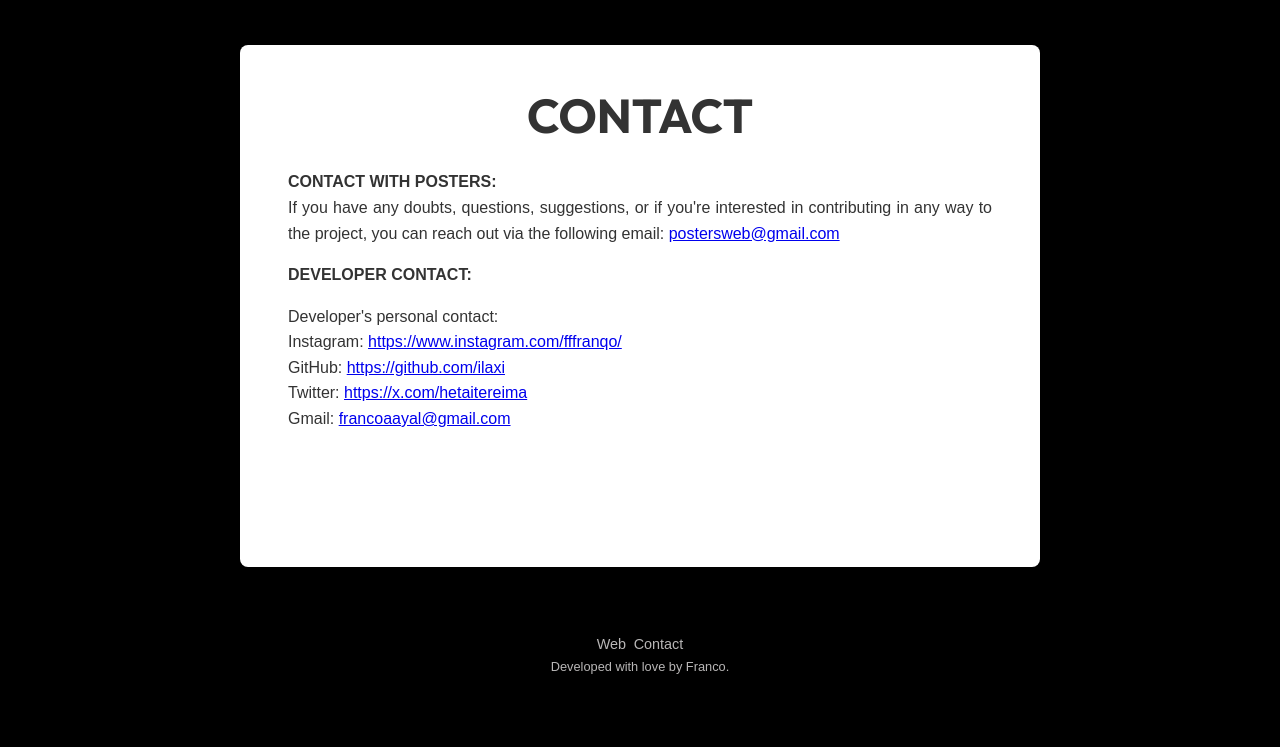
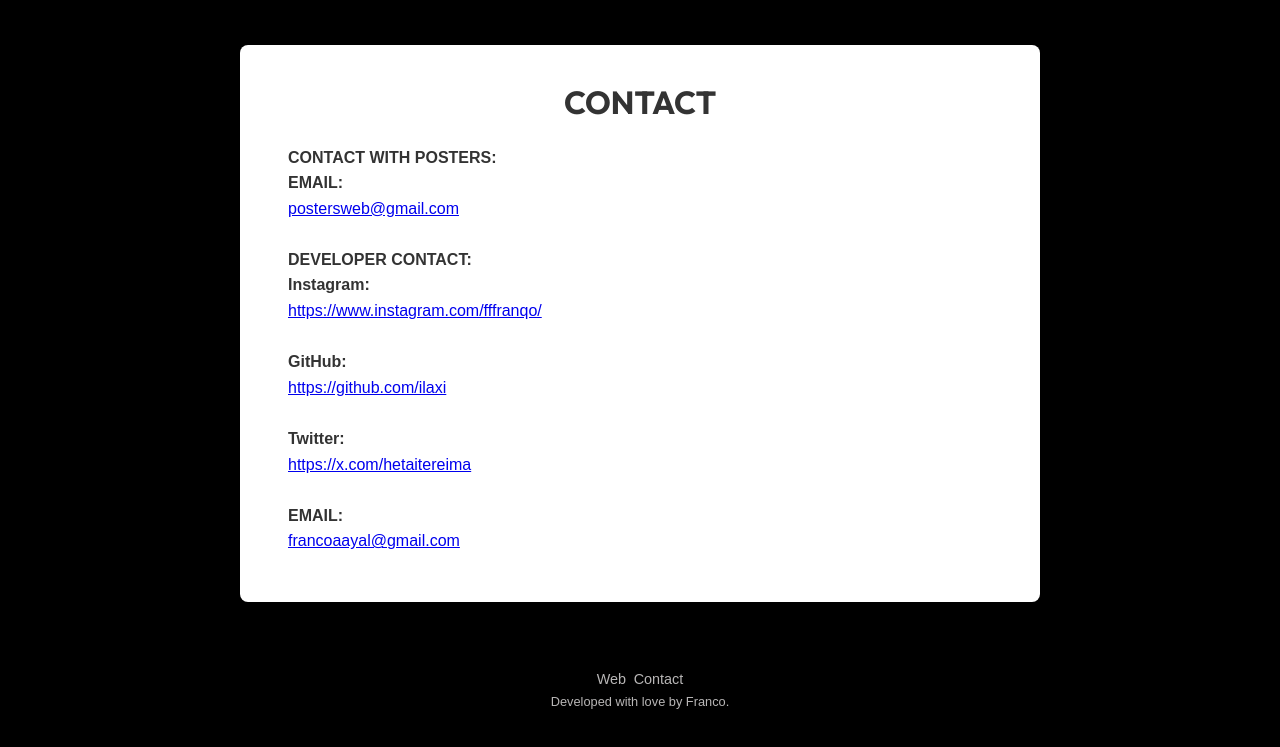
Before and after one commit to Postersweb/Posters.more, a plain HTML site: page Docs/CT.html in a window 1280 px wide. Shown: the part 75-822 px from the top of the page. Before the commit the page ends 800 px from the top, so only its background shows below. Drawn offline with Linux system fonts and the light colour scheme; a web font is replaced by a local one.

Commit message:
fix links

```diff
--- a/Docs/CT.html
+++ b/Docs/CT.html
@@ -134,7 +134,7 @@
     }
     section { padding: 2rem; animation: fadeIn 0.5s ease; }
 
-    h1 { margin-bottom: 1rem; font-family: 'Outfit', sans-serif; font-size: 2.97rem; text-align: center; }
+    h1 { margin-bottom: 1rem; font-family: 'Outfit', sans-serif; font-size: 2rem; text-align: center; }
     h2 { margin: 1.5rem 0 1rem; font-family: 'Outfit', sans-serif; }
     p { margin-bottom: 1rem; text-align: justify; }
     ul { margin-left: 1.5rem; margin-bottom: 1rem; }
@@ -204,7 +204,7 @@
       .mobile-menu-toggle.active .bar:nth-child(3) { transform: rotate(45deg) translate(-5px, -6px); }
       h1 { font-size: 2rem; }
       .contact-item {
-        font-size: 0.85rem;
+        font-size: 0.65rem;
       }
     }
 
@@ -293,15 +293,12 @@
       <h1>CONTACT</h1>
       <p>
         <strong>CONTACT WITH POSTERS:</strong><br>
-        If you have any doubts, questions, suggestions, or if you're interested in contributing in any way to the project, you can reach out via the following email: <a href="mailto:postersweb@gmail.com" target="_blank">postersweb@gmail.com</a>
-      </p>
-      <p>
-        <strong>DEVELOPER CONTACT:</strong>
-        <div class="contact-item">Developer's personal contact:</div>
-        <div class="contact-item">Instagram: <a href="https://www.instagram.com/fffranqo/" target="_blank">https://www.instagram.com/fffranqo/</a></div>
-        <div class="contact-item">GitHub: <a href="https://github.com/ilaxi" target="_blank">https://github.com/ilaxi</a></div>
-        <div class="contact-item">Twitter: <a href="https://x.com/hetaitereima" target="_blank">https://x.com/hetaitereima</a></div>
-        <div class="contact-item">Gmail: <a href="mailto:francoaayal@gmail.com" target="_blank">francoaayal@gmail.com</a></div>
+        <strong>EMAIL:</strong><br> <a href="mailto:postersweb@gmail.com" target="_blank">postersweb@gmail.com</a><br><br>
+        <strong>DEVELOPER CONTACT:</strong><br>
+        <strong>Instagram:</strong><br> <a href="https://www.instagram.com/fffranqo/" target="_blank">https://www.instagram.com/fffranqo/</a><br><br>
+        <strong>GitHub:</strong><br> <a href="https://github.com/ilaxi" target="_blank">https://github.com/ilaxi</a><br><br>
+        <strong>Twitter:</strong><br> <a href="https://x.com/hetaitereima" target="_blank">https://x.com/hetaitereima</a><br><br>
+        <strong>EMAIL:</strong><br> <a href="mailto:francoaayal@gmail.com" target="_blank">francoaayal@gmail.com</a>
       </p>
     </section>
   </div>
```
